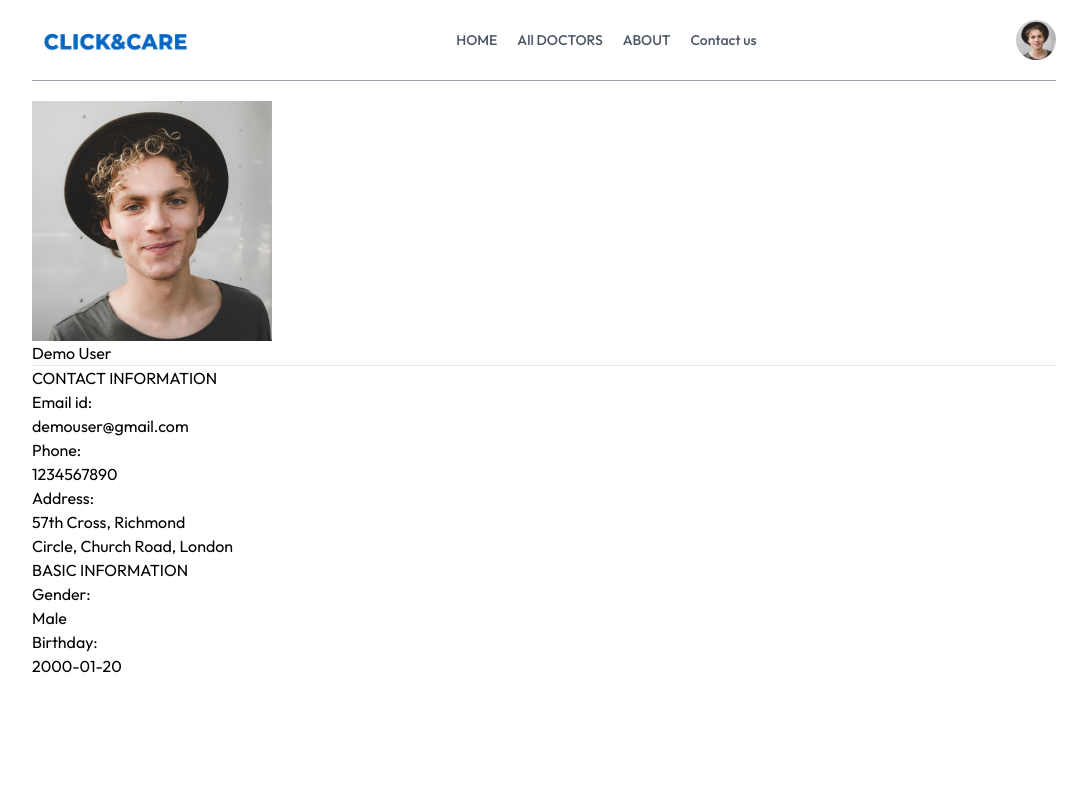
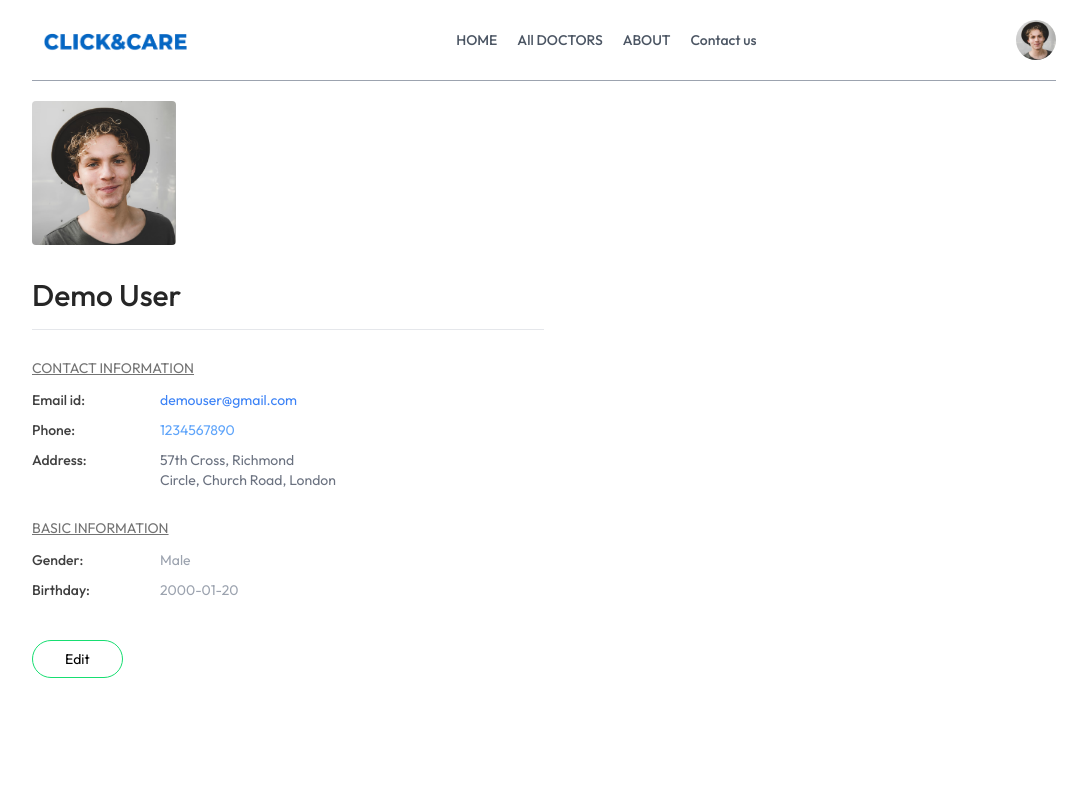
Before and after one commit to aries1232/ClickAndCare, a React (Vite) app in the folder frontend/: page /my-profile in a window 1280 px wide. Shown: the top 800 px of the page, without its empty margins (96-1183 px from the left). Built offline with nearby package versions, Linux system fonts and the light colour scheme.

Commit message:
tailwind css is added to MyProfile page

```diff
--- a/frontend/src/Pages/MyProfile.jsx
+++ b/frontend/src/Pages/MyProfile.jsx
@@ -18,11 +18,16 @@ const MyProfile = () => {
   const [isEdit, setIsEdit] = useState(false);
 
   return (
-    <div>
-      <img src={userData.image} alt="" />
-
+    <div className="max-w-lg flex flex-col gap-4 text-sm">
+      <img
+        className="w-36 rounded"
+        src={userData.image}
+        alt="Profile"
+        onError={(e) => (e.target.src = "/path/to/default/image.jpg")}
+      />
       {isEdit ? (
         <input
+          className="bg-gray-50 text-3xl font-medium max-w-60 mt-4"
           type="text"
           value={userData.name}
           onChange={(e) =>
@@ -30,63 +35,72 @@ const MyProfile = () => {
           }
         />
       ) : (
-        <p>{userData.name}</p>
+        <p className="font-medium text-3xl text-neutral-800 mt-4">
+          {userData.name}
+        </p>
       )}
       <hr />
       <div>
-        <p>CONTACT INFORMATION</p>
-        <div>
-          <p>Email id:</p>
-          <p>{userData.email}</p>
-          <p>Phone:</p>
+        <p className="text-neutral-500 underline mt-3">CONTACT INFORMATION</p>
+        <div className="grid grid-cols-[1fr_3fr] gap-y-2.5 mt-3 text-neutral-700">
+          <p className="font-medium">Email id:</p>
+          <p className="text-blue-500">{userData.email}</p>
+          <p className="font-medium">Phone:</p>
           {isEdit ? (
             <input
+              className="bg-gray-100 max-w-52"
               type="text"
               value={userData.phone}
-              onChange={(e) =>
-                setUserData((prev) => ({ ...prev, phone: e.target.value }))
-              }
+              onChange={(e) => {
+                const value = e.target.value;
+                if (/^\d*$/.test(value)) {
+                  setUserData((prev) => ({ ...prev, phone: value }));
+                }
+              }}
             />
           ) : (
-            <p>{userData.phone}</p>
+            <p className="text-blue-400">{userData.phone}</p>
           )}
-          <p>Address:</p>
+          <p className="font-medium">Address:</p>
           {isEdit ? (
+            <p>
             <input
+              className="bg-gray-50"
               type="text"
               value={userData.address.line1}
               onChange={(e) =>
                 setUserData((prev) => ({
-                  ...prev.address,
-                  line1: e.target.value,
+                  ...prev,
+                  address: { ...prev.address, line1: e.target.value },
                 }))
               }
             />
-          ) : (
-            <p>{userData.address.line1}</p>
-          )}
-          {isEdit ? (
+            <br />
             <input
+              className="bg-gray-50 mt-2"
               type="text"
               value={userData.address.line2}
               onChange={(e) =>
                 setUserData((prev) => ({
-                  ...prev.address,
-                  line2: e.target.value,
+                  ...prev,
+                  address: { ...prev.address, line2: e.target.value },
                 }))
               }
             />
+            </p>
           ) : (
-            <p>{userData.address.line2}</p>
+            <p className="text-gray-500">{userData.address.line1}
+            <br />
+            {userData.address.line2}</p>
           )}
         </div>
       </div>
       <div>
-        <p>BASIC INFORMATION</p>
-        <div>
-          <p>Gender:</p>
+        <p className="text-neutral-500 underline mt-3">BASIC INFORMATION</p>
+        <div className="grid grid-cols-[1fr_3fr] gap-y-2.5 mt-3 text-neutral-700">
+          <p className="font-medium">Gender:</p>
           {isEdit ? (
-            <select
+            <select className="max-w-20 bg-gray-100"
               onChange={(e) =>
                 setUserData((prev) => ({ ...prev, gender: e.target.value }))
               }
@@ -96,14 +110,12 @@ const MyProfile = () => {
               <option value="Female">Female</option>
             </select>
           ) : (
-            <p>{userData.gender}</p>
+            <p className="text-gray-400">{userData.gender}</p>
           )}
 
-        </div>
-
-        <p>Birthday:</p>
+        <p className="font-medium">Birthday:</p>
         {isEdit ? (
-          <input
+          <input className="max-w-28 bg-gray-100"
             type="date"
             value={userData.dob}
             onChange={(e) =>
@@ -114,11 +126,26 @@ const MyProfile = () => {
             }
           />
         ) : (
-          <p>{userData.dob}</p>
+          <p className="text-gray-400">{userData.dob}</p>
         )}
+        </div>
+      </div>
+      <div className="mt-6">
+        {isEdit ? (
+          <button className="border border-primary px-8 py-2 rounded-full hover:bg-primary hover:text-white transition-all"
 
+            onClick={() => setIsEdit(false)}
+          >
+            Save Information
+          </button>
+        ) : (
+          <button className="border border-primary px-8 py-2 rounded-full hover:bg-primary hover:text-white transition-all"
+            onClick={() => setIsEdit(true)}
+          >
+            Edit
+          </button>
+        )}
       </div>
-
     </div>
   );
 };
```
